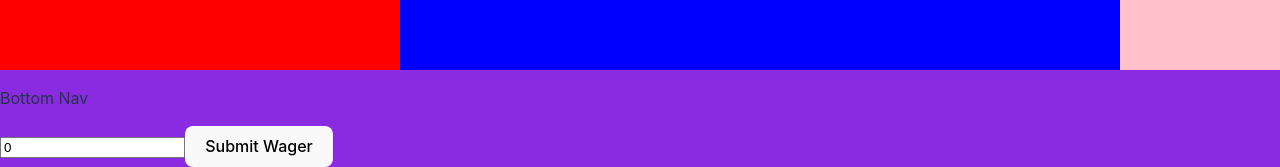
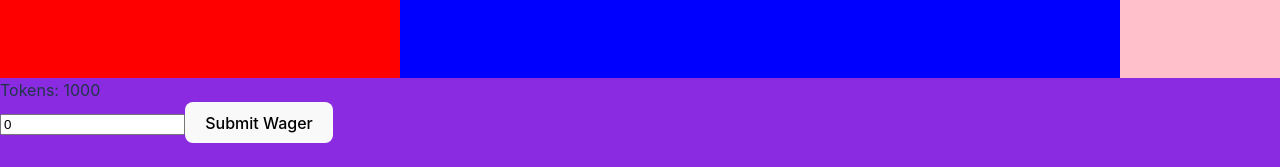
Before and after one commit to nazhot/Yu-Gi-Oh_Wagers, a React (Vite) app in the folder yugioh-wagers/: page / in a window 1280 px wide. Shown: the part 633-800 px from the top of the page. Built offline with nearby package versions, Linux system fonts and the light colour scheme.

Commit message:
Started Creating NavBar Component
Got the file added, and started putting stuff in it. Still needs work to
correctly update counts when needed, but that's a future problem.

```diff
--- a/yugioh-wagers/src/App.tsx
+++ b/yugioh-wagers/src/App.tsx
@@ -8,6 +8,7 @@ import Card from './components/Card';
 import Button from './components/Button';
 import WagerInput from './components/WagerInput';
 import WagerForm from './components/WagerForm';
+import NavBar from './components/NavBar';
 
 function App() {
   const [screen, setScreen] = useState("Wager");
@@ -51,10 +52,7 @@ function App() {
       </div>
       <div className="card right-column">
       </div>
-      <div className="bottom-nav">
-        <p>Bottom Nav</p>
-        <WagerForm/>
-      </div>
+      <NavBar></NavBar>
     </div>
   )
 }
--- a/yugioh-wagers/src/components/InformationPane.tsx
+++ b/yugioh-wagers/src/components/InformationPane.tsx
@@ -7,7 +7,7 @@ export type Pane = {
 export default function InformationPane({name, count, id}: Pane){
     return (
         <>
-        <span>{name}</span> <span id={id}>{count}</span>
+        <span>{name}</span>: <span id={id}>{count}</span>
         </>
     );
 }
--- /dev/null
+++ b/yugioh-wagers/src/components/NavBar.tsx
@@ -0,0 +1,27 @@
+import { useState } from "react";
+import InformationPane from "./InformationPane";
+import WagerForm from "./WagerForm";
+
+
+
+export default function NavBar(props: Object){
+
+    const [tokenCount, setTokenCount] = useState(1000);
+
+    function onTokenUpdate(){
+        setTokenCount(tokenCount + 1);
+    }
+
+    return(
+        <div className="bottom-nav">
+            <InformationPane
+            name="Tokens"
+            id="token-count"
+            count={tokenCount}
+            />
+            <WagerForm/>
+        </div>
+
+    );
+
+}
--- a/yugioh-wagers/src/components/WagerInput.tsx
+++ b/yugioh-wagers/src/components/WagerInput.tsx
@@ -6,11 +6,6 @@ type wagerParam = {
 }
 
 export default function WagerInput( {onUpdate, wager} : wagerParam){
-
-    function onWagerUpdate(e: React.ChangeEvent<HTMLInputElement>){
-        setWager(e.target.value);
-    }
-
     return (
         <input value={wager} onChange={onUpdate}/>
     );
```
